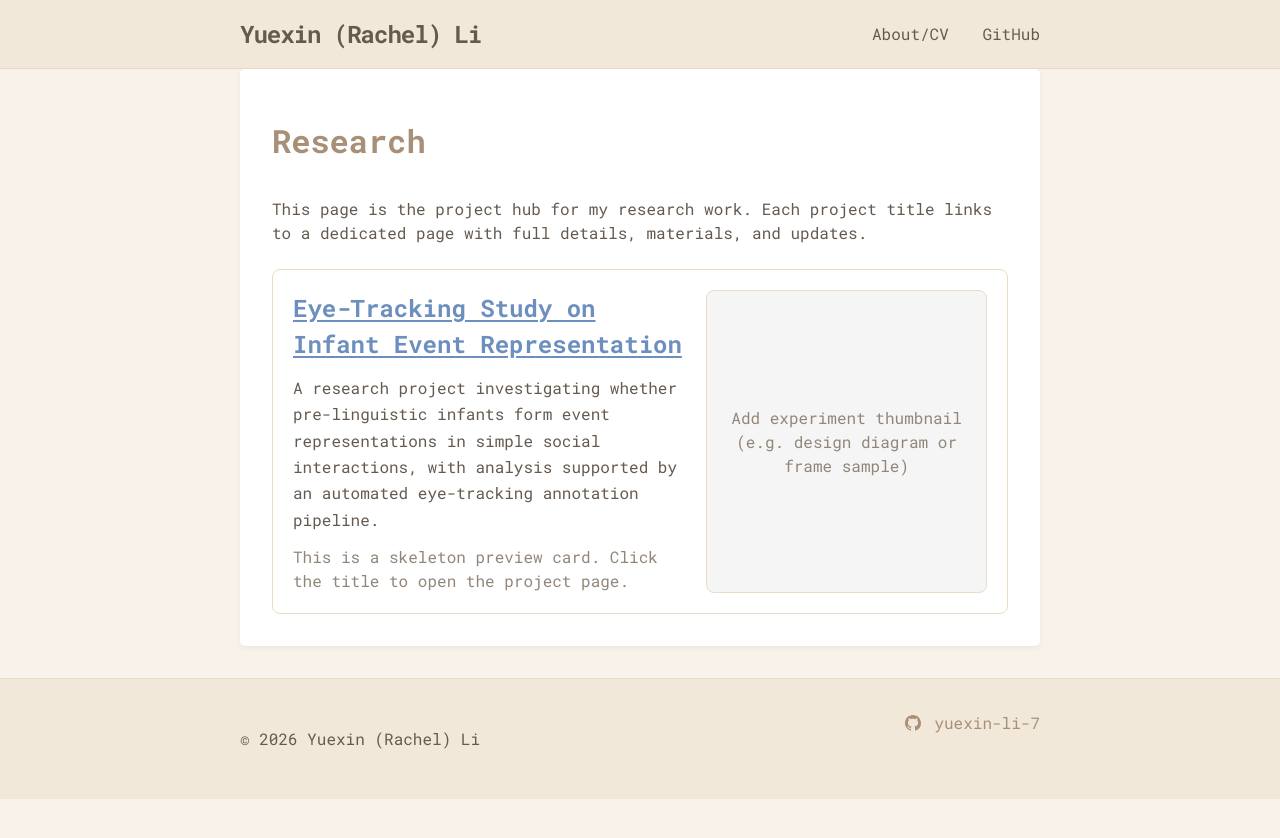
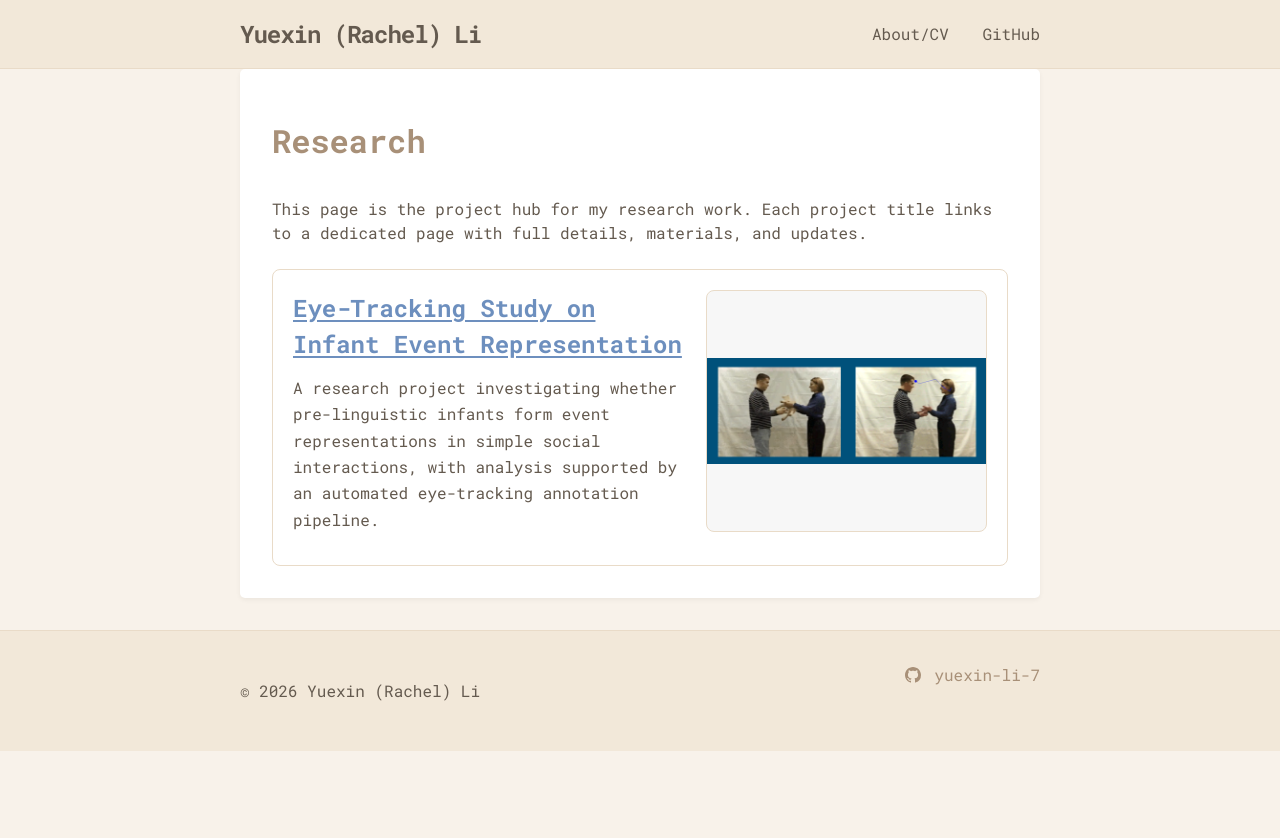
Before and after one commit to yuexin-li-7/yuexin-li-7.github.io, a Jekyll site: the page built from research.md, in a window 1280 px wide. Shown: the top 838 px of the page. Built offline with Jekyll 4.4.1, drawn with Linux system fonts in a browser that asks for light colours.

Commit message:
Use real research thumbnail and refine preview card

```diff
--- a/_sass/main.scss
+++ b/_sass/main.scss
@@ -387,26 +387,28 @@ a {
   line-height: 1.65;
 }
 
-.research-note {
-  margin: 0;
-  color: $grey-color-dark;
-}
-
 .research-thumb {
   border: 1px solid $beige-medium;
   border-radius: 8px;
-  min-height: 220px;
-  background-color: #f5f5f5;
+  height: 240px;
+  background-color: #f7f7f7;
+  overflow: hidden;
+
+  @media screen and (max-width: $on-laptop) {
+    height: 220px;
+  }
 }
 
-.research-thumb-placeholder {
-  display: flex;
-  align-items: center;
-  justify-content: center;
-  padding: 1rem;
-  text-align: center;
-  color: $grey-color-dark;
-  line-height: 1.5;
+.research-thumb-link {
+  display: block;
+}
+
+.research-thumb-image {
+  width: 100%;
+  height: 100%;
+  object-fit: contain;
+  object-position: center;
+  display: block;
 }
 
 .cv-help {
--- a/research.md
+++ b/research.md
@@ -19,12 +19,17 @@ permalink: /research/
       <p class="research-summary">
         A research project investigating whether pre-linguistic infants form event representations in simple social interactions, with analysis supported by an automated eye-tracking annotation pipeline.
       </p>
-      <p class="research-note">
-        This is a skeleton preview card. Click the title to open the project page.
-      </p>
     </div>
-    <div class="research-thumb research-thumb-placeholder">
-      <span>Add experiment thumbnail<br>(e.g. design diagram or frame sample)</span>
-    </div>
+    <a
+      class="research-thumb research-thumb-link"
+      href="{{ '/research/eye-tracking-study-on-infant-event-representation/' | relative_url }}"
+      aria-label="Open Eye-Tracking Study on Infant Event Representation"
+    >
+      <img
+        class="research-thumb-image"
+        src="{{ '/media/research/eye-tracking-preview.png' | relative_url }}"
+        alt="Eye-tracking experiment preview"
+      >
+    </a>
   </article>
 </section>
```
Also changed, not shown: media/research/eye-tracking-preview.png (added).
